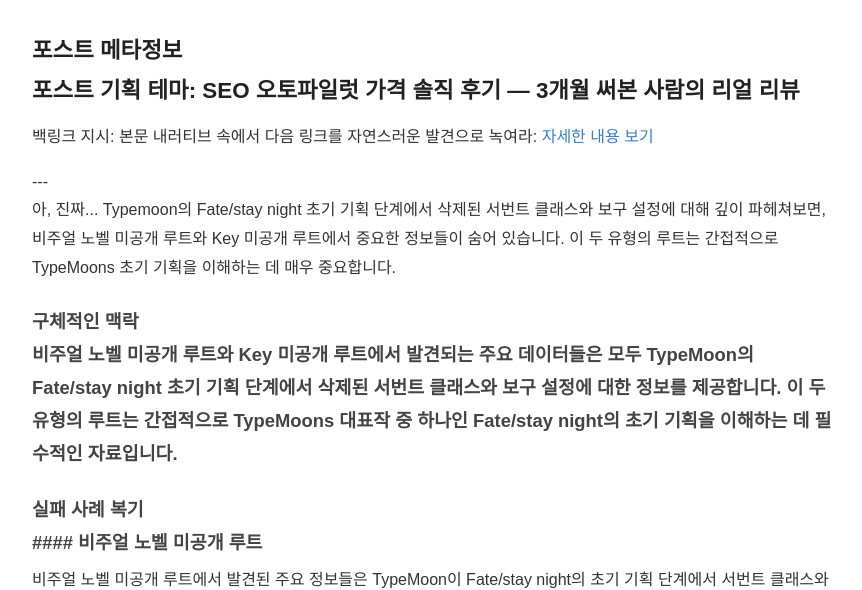
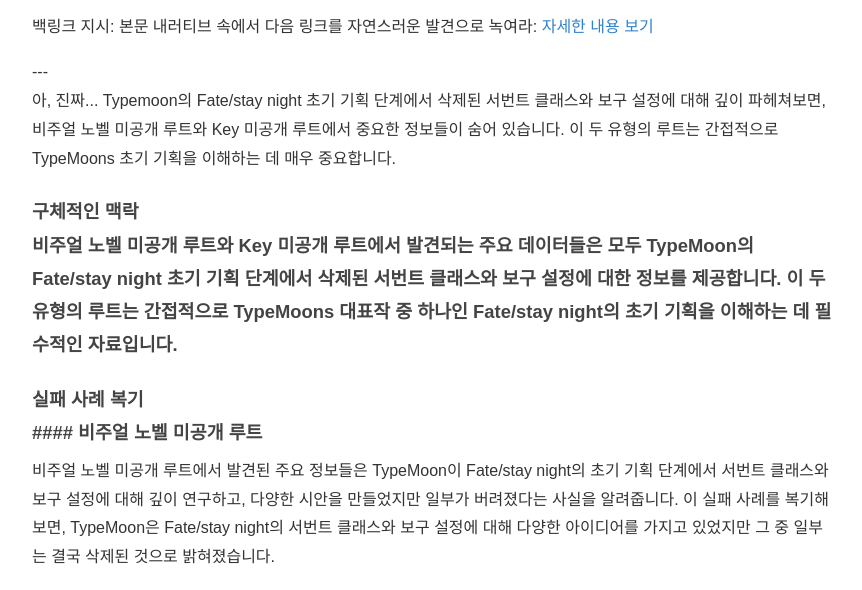
Before and after one commit to dydrkrtks7-cmd/bp-sf-t3-1779642675702-093, a plain HTML site: page posts/review-002-1rznxx4.html in a window 1280 px wide. Shown: the part 208-798 px from the top of the page, without its empty margins (208-1070 px from the left). Drawn offline with Linux system fonts and the light colour scheme.

Commit message:
deploy: garbage-free snapshot 2026-07-28T13:18:22.847Z

```diff
--- a/posts/review-002-1rznxx4.html
+++ b/posts/review-002-1rznxx4.html
@@ -24,7 +24,7 @@
   <main>
     <h1>SEO 오토파일럿 가격 솔직 후기 — 3개월 써본 사람의 리얼 리뷰</h1>
     <article>
-      <h2>포스트 메타정보<br>포스트 기획 테마: SEO 오토파일럿 가격 솔직 후기 — 3개월 써본 사람의 리얼 리뷰</h2>
+
 <p>백링크 지시: 본문 내러티브 속에서 다음 링크를 자연스러운 발견으로 녹여라: <a href="https://watchdog.pickdesk.online/" target="_blank" rel="noopener noreferrer">자세한 내용 보기</a></p>
 <p>---<br>아, 진짜... Typemoon의 Fate/stay night 초기 기획 단계에서 삭제된 서번트 클래스와 보구 설정에 대해 깊이 파헤쳐보면, 비주얼 노벨 미공개 루트와 Key 미공개 루트에서 중요한 정보들이 숨어 있습니다. 이 두 유형의 루트는 간접적으로 TypeMoons 초기 기획을 이해하는 데 매우 중요합니다.</p>
 <h3>구체적인 맥락<br>비주얼 노벨 미공개 루트와 Key 미공개 루트에서 발견되는 주요 데이터들은 모두 TypeMoon의 Fate/stay night 초기 기획 단계에서 삭제된 서번트 클래스와 보구 설정에 대한 정보를 제공합니다. 이 두 유형의 루트는 간접적으로 TypeMoons 대표작 중 하나인 Fate/stay night의 초기 기획을 이해하는 데 필수적인 자료입니다.</h3>
```
